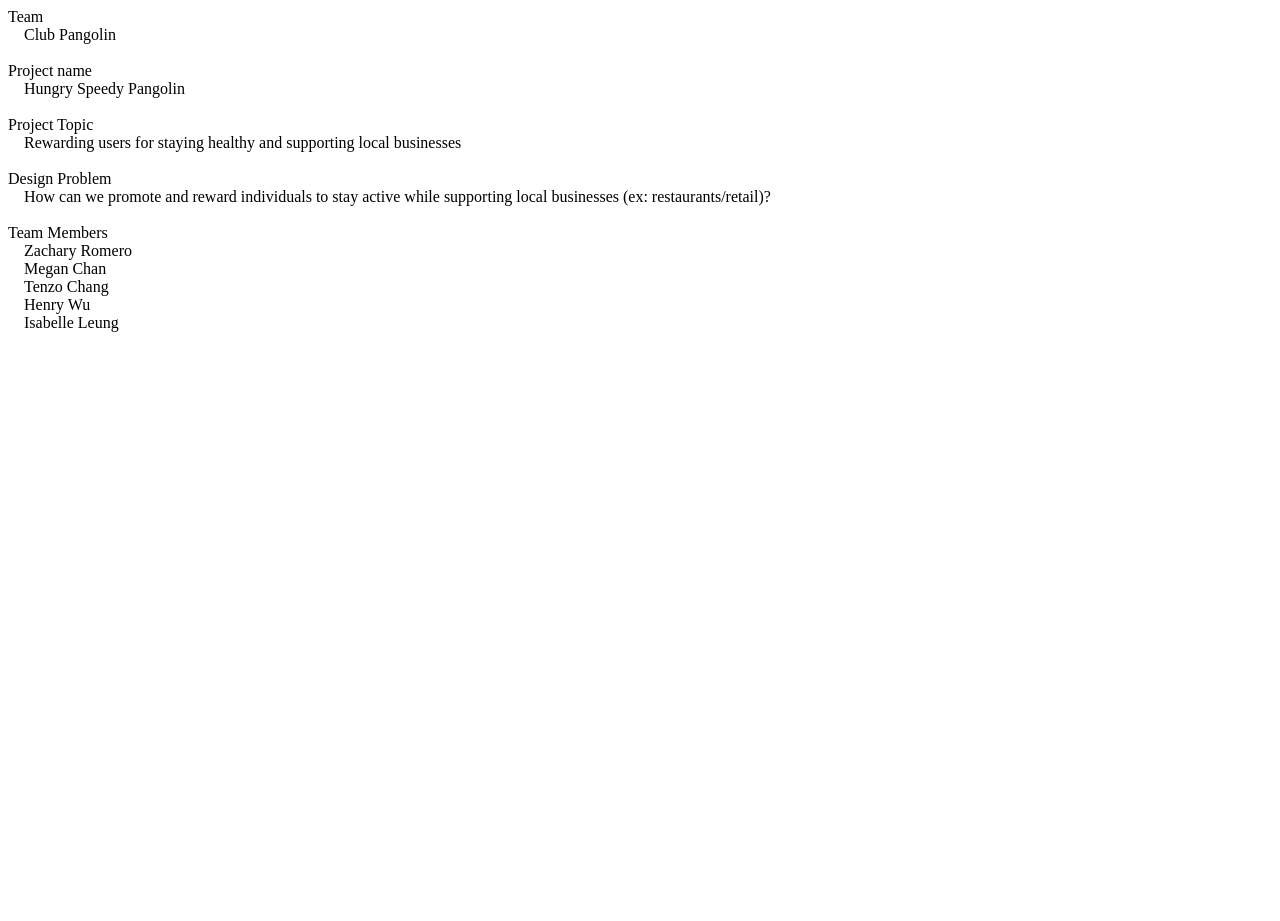
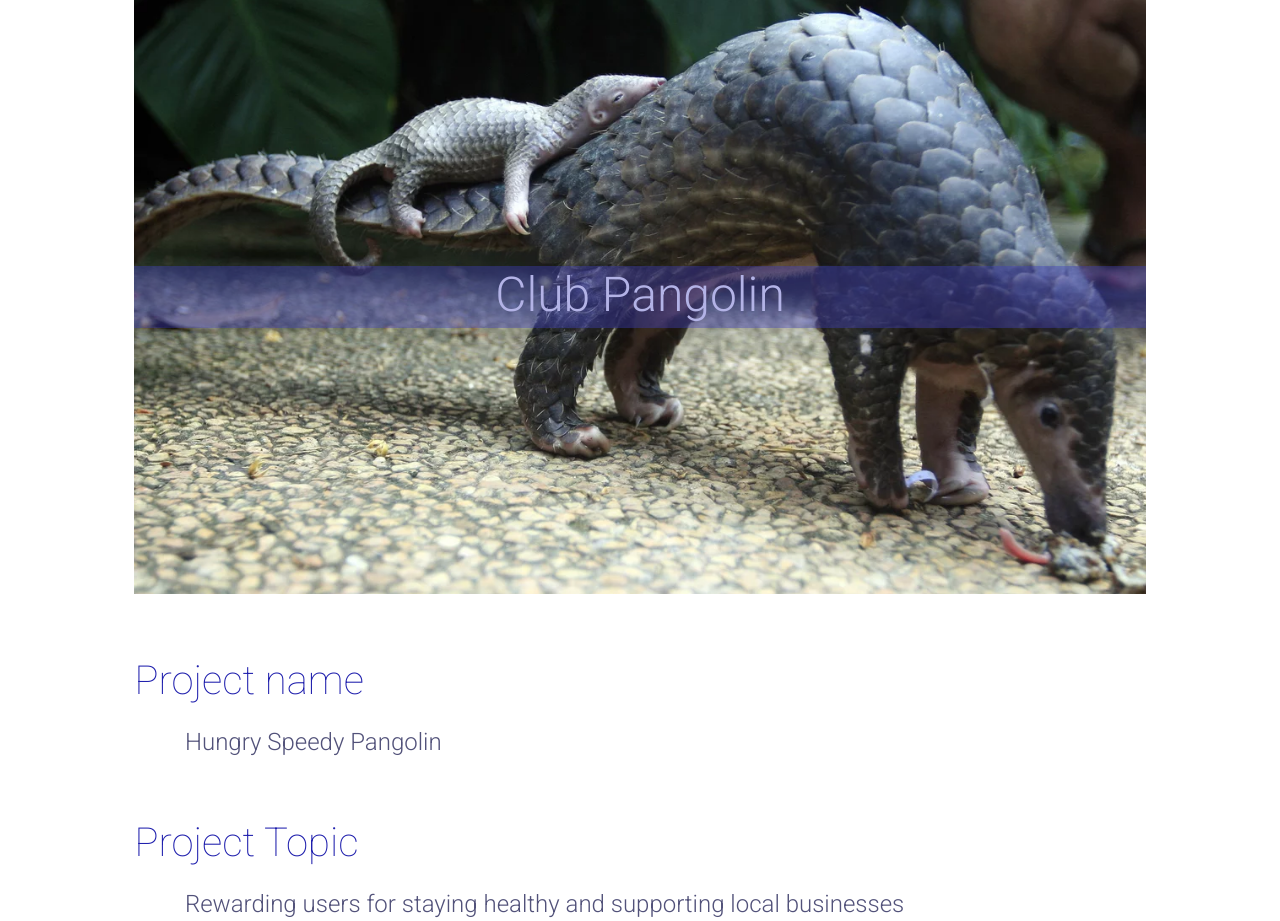
Before and after one commit to HenrySWu/ClubPangolinDev, a plain HTML site: page index.html in a window 1280 px wide. Shown: the top 921 px of the page. Before the commit the page ends 800 px from the top, so only its background shows below. Drawn offline with Linux system fonts and the light colour scheme.

Commit message:
First styling commit with CSS

```diff
--- a/index.html
+++ b/index.html
@@ -1,24 +1,43 @@
 <html>
+
 <head>
+<link rel="stylesheet" href="styles.css">
+<link rel="preconnect" href="https://fonts.googleapis.com">
+<link rel="preconnect" href="https://fonts.gstatic.com" crossorigin>
+<link href="https://fonts.googleapis.com/css2?family=Roboto:wght@100;300&display=swap" rel="stylesheet">
 </head>
+
 <body>
-Team
-<br>&emsp;Club Pangolin
-<br>
-<br>Project name
-<br>&emsp;Hungry Speedy Pangolin
-<br>
-<br>Project Topic
-<br>&emsp;Rewarding users for staying healthy and supporting local businesses
-<br>
-<br>Design Problem
-<br>&emsp;How can we promote and reward individuals to stay active while supporting local businesses (ex: restaurants/retail)?
-<br>
-<br>Team Members
-<br>&emsp;Zachary Romero
-<br>&emsp;Megan Chan
-<br>&emsp;Tenzo Chang
-<br>&emsp;Henry Wu
-<br>&emsp;Isabelle Leung
+
+<div class="title_box">
+  <div class="title">Club Pangolin</div>
+</div>
+
+<div class="page_section">
+<h1>Project name</h1>
+<p>Hungry Speedy Pangolin</p>
+</div>
+
+<div class="page_section">
+<h1>Project Topic</h1>
+<p>Rewarding users for staying healthy and supporting local businesses</p>
+</div>
+
+<div class="page_section">
+<h1>Design Problem</h1>
+<p>How can we promote and reward individuals to stay active while supporting local businesses (ex: restaurants/retail)?</p>
+</div>
+
+<div class="page_section">
+<h1>Team Members</h1>
+<p>Zachary Romero
+<br>Megan Chan
+<br>Tenzo Chang
+<br>Henry Wu
+<br>Isabelle Leung
+<br>Cechang Cao</p>
+</div>
+
 </body>
+
 </html>
--- /dev/null
+++ b/styles.css
@@ -0,0 +1,61 @@
+body
+{
+  background-color: hsl(240, 5%, 100%);
+  margin-top: 0;
+}
+
+h1
+{
+  color: hsl(240, 70%, 40%);
+  margin-top: 0;
+  margin-bottom: 0;
+  font-family: Roboto;
+  font-weight: 100;
+  font-size: 250%;
+}
+
+p
+{
+  color: hsl(240, 20%, 40%);
+  font-family: Roboto;
+  font-weight: 300;
+  margin-bottom: 0;
+  margin-left: 5%;
+  font-size: 150%;
+}
+
+.title_box
+{
+  margin: auto;
+  margin-top: 0;
+  margin-bottom: 5%;
+  background-image: url("pangolin_on_tail.webp");
+  /* image source: https://www.npr.org/sections/thetwo-way/2016/09/28/495778859/pangolins-the-artichoke-with-legs-earn-top-trade-protection */
+  background-position: center;
+  background-size: cover;
+  background-repeat: no-repeat;
+  display: flex;
+  justify-content: center;
+  align-items: center;
+  width: 80%;
+  height: 75%;
+}
+
+.title
+{
+  background-color: hsla(240, 50%, 50%, 40%);
+  color: hsl(240, 50%, 80%);
+  width: 100%;
+  font-family: Roboto;
+  font-weight: 300;
+  font-size: 300%;
+  text-align: center;
+  padding-bottom: 5;
+}
+
+.page_section
+{
+  margin: auto;
+  margin-bottom: 5%;
+  width: 80%;
+}
```
Also changed, not shown: pangolin_on_tail.webp (added).
